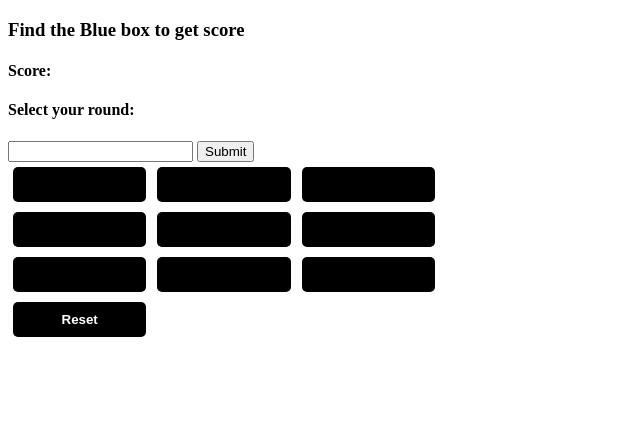
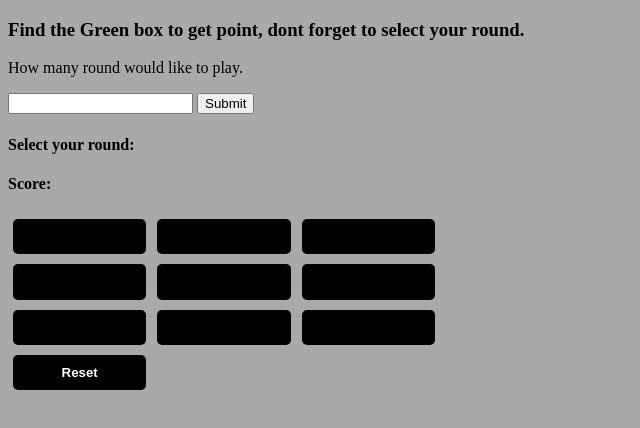
Before and after one commit to asaad227/boxPicker, a plain HTML site: page index.html in a window 1280 px wide. Shown: the whole page, without its empty margins (0-640 px from the left). Drawn offline with Linux system fonts and the light colour scheme.

Commit message:
display update

```diff
--- a/index.css
+++ b/index.css
@@ -1,3 +1,7 @@
+body{
+    background-color: darkgrey;
+}
+
 .boxes{
     display:flex;
     flex-direction: row;
--- a/index.html
+++ b/index.html
@@ -9,11 +9,17 @@
 </head>
 <body>
     <div>
-        <h3>Find the Blue box to get score</h3>
+        <h3>Find the Green box to get point, dont forget to select your round.</h3>
+        <label>
+            <p>How many round would like to play.</p>
+            <input type="number" class="roundIn"/>
+        </label>
+
+        <button type="submit" class="roundSubmit">Submit</button>
+        <h4 class="round">Select your round: </h4>
         <h4 class="total">Score: </h4>
-        <h4 class="round">Select your round: </h4>
-        <input type="number" class="roundIn"/>
-        <button type="submit" class="roundSubmit">Submit</button>
+
+
     </div>
     <div class="boxes">
         <button id="box1"></button>
--- a/index.js
+++ b/index.js
@@ -18,7 +18,7 @@ var count = [];
 
 console.log(count)
 function round(){
-  document.querySelector(".round").innerHTML = `Select your round:${roundIn.value}`
+  document.querySelector(".round").innerHTML = `Select your round: ${roundIn.value}`
 }
 
 function boxes(){
```
